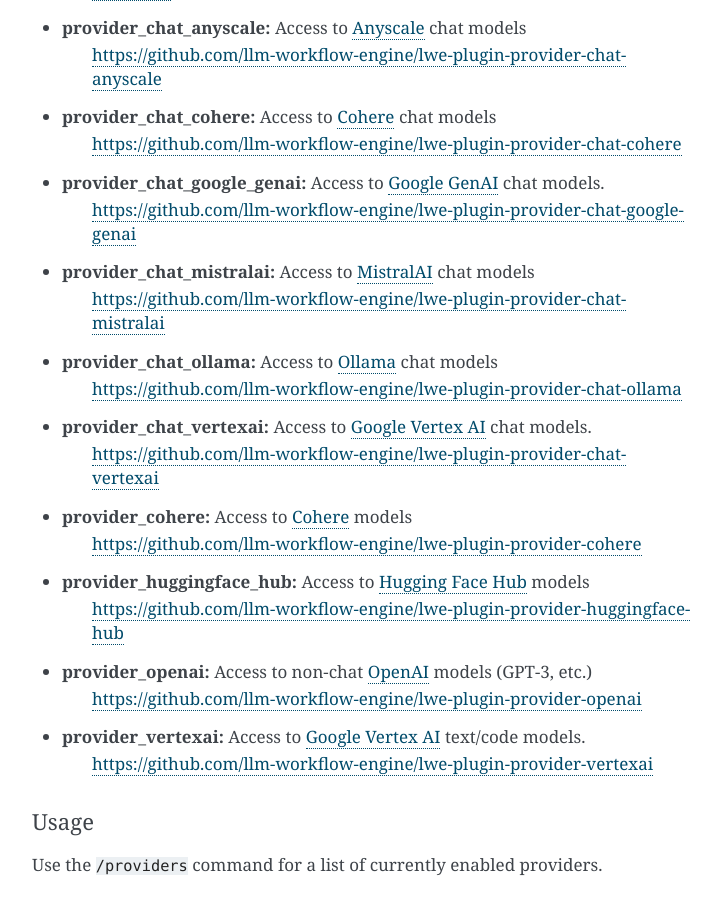
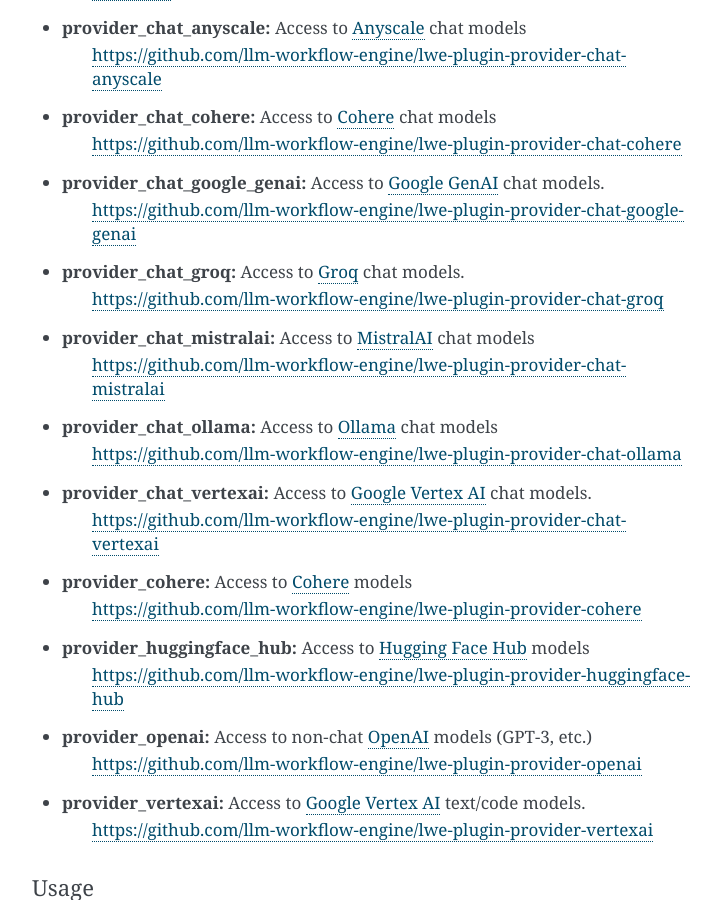
Before and after one commit to llm-workflow-engine/llm-workflow-engine, a Sphinx documentation site: the page built from docs/plugins.rst, in a window 1280 px wide and 900 px high, scrolled down 2678 px. Shown: the whole window, without its empty margins (388-1109 px from the left). Built offline with Sphinx 7.4.7, drawn with Linux system fonts in a browser that asks for light colours.

Commit message:
add link to chat groq provider plugin

```diff
--- a/docs/plugins.rst
+++ b/docs/plugins.rst
@@ -117,6 +117,8 @@
    https://github.com/llm-workflow-engine/lwe-plugin-provider-chat-cohere
 * **provider_chat_google_genai:** Access to `Google GenAI <https://ai.google.dev/models>`_ chat models.
    https://github.com/llm-workflow-engine/lwe-plugin-provider-chat-google-genai
+* **provider_chat_groq:** Access to `Groq <https://console.groq.com/docs/models>`_ chat models.
+   https://github.com/llm-workflow-engine/lwe-plugin-provider-chat-groq
 * **provider_chat_mistralai:** Access to `MistralAI <https://docs.mistral.ai>`_ chat models
    https://github.com/llm-workflow-engine/lwe-plugin-provider-chat-mistralai
 * **provider_chat_ollama:** Access to `Ollama <https://ollama.ai/library>`_ chat models
```
